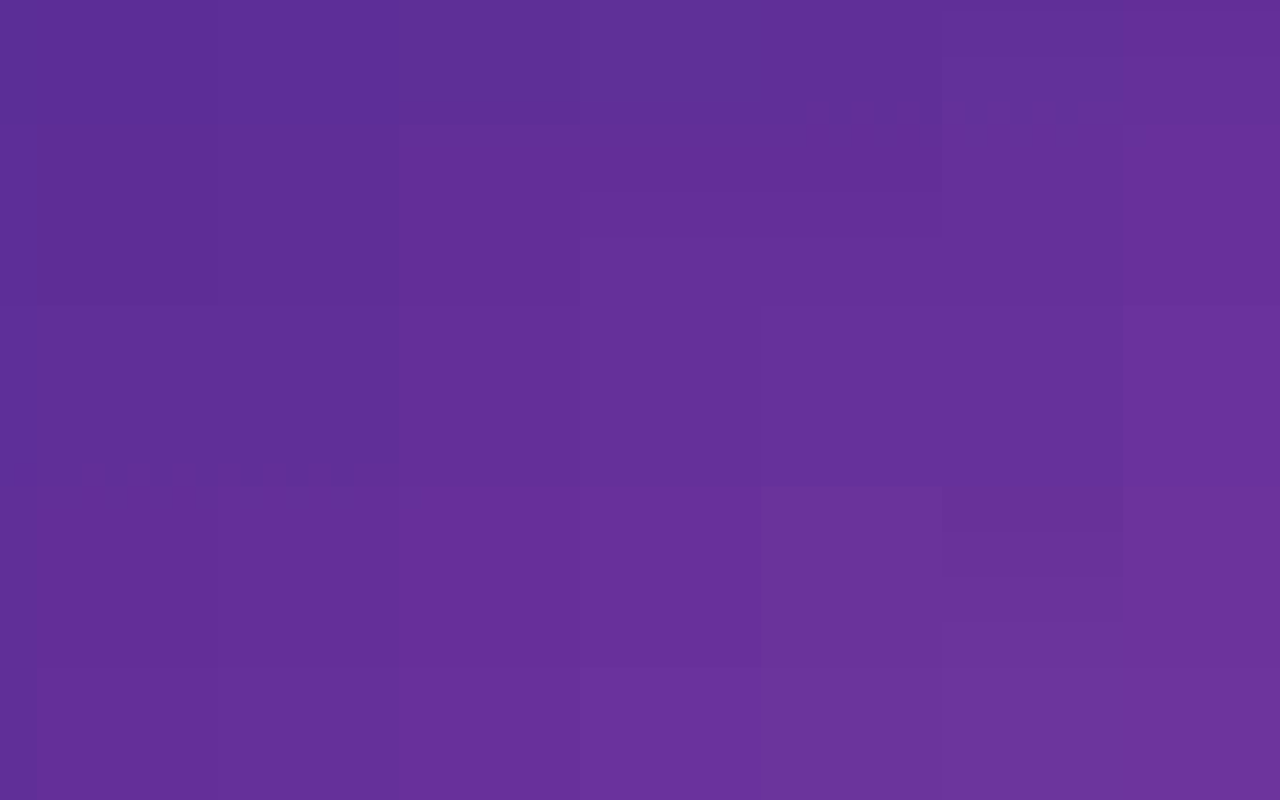
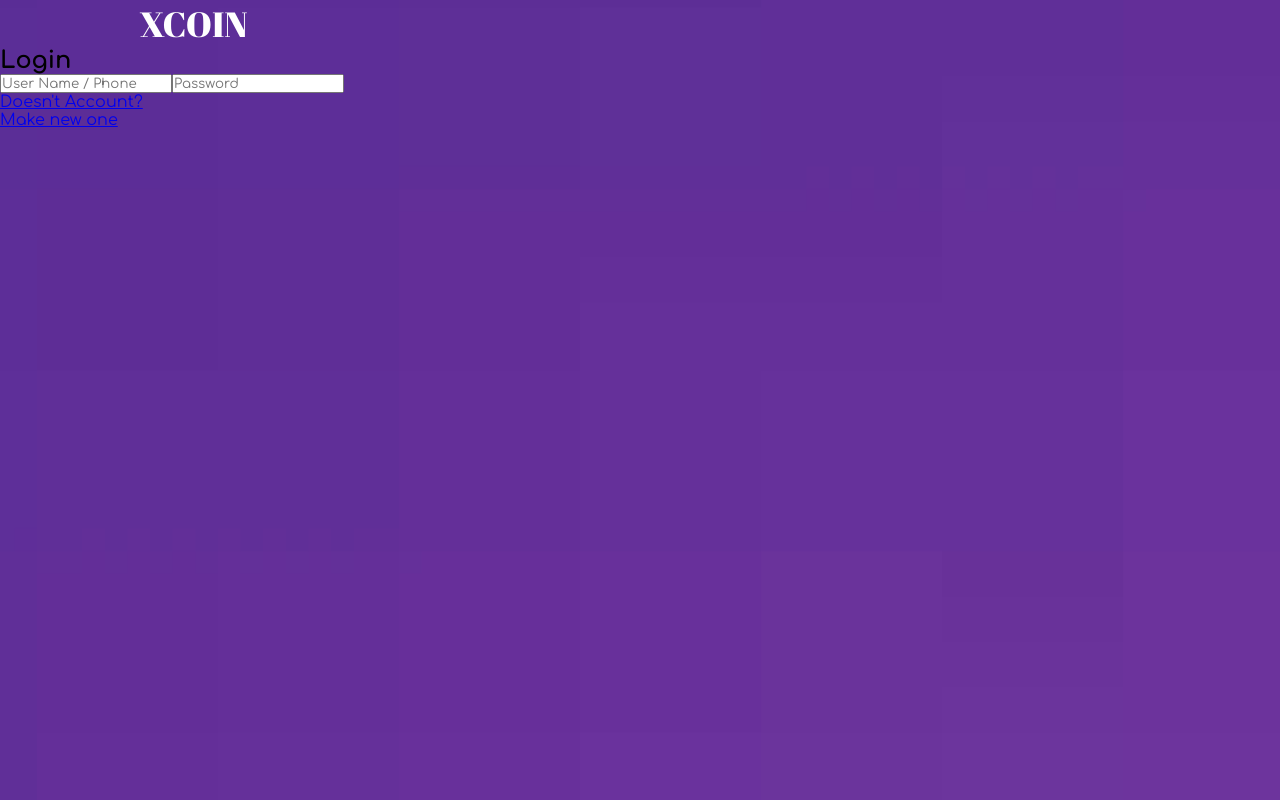
Before and after one commit to Lopsan03/BlockChainApp, a React (Create React App) app: page /LoginSignUp in a window 1280 px wide. Built offline with nearby package versions, Linux system fonts and the light colour scheme.

Commit message:
fredo godofredo2

```diff
--- a/src/Styles/Index/_navBar.scss
+++ b/src/Styles/Index/_navBar.scss
@@ -14,7 +14,7 @@
       .navbar-icon{
         color: #fff;
         font-size: 35px;
-        font-family: 'Abril Fatface', cursive;;
+        font-family: 'Abril Fatface', cursive;
       }
     }
 
--- a/src/Styles/LogInSignUp/_iconSelectionHeader.scss
+++ b/src/Styles/LogInSignUp/_iconSelectionHeader.scss
@@ -0,0 +1,16 @@
+.ls-navbar-section{
+  width: 100%;
+  height: auto;
+
+  .ls-navbar-container{
+    max-width: 1000px;
+    margin: 0 auto;
+
+    .ls-navbar-link{
+      color: #ffffff;
+      text-decoration: none;
+      font-family: 'Abril Fatface', cursive;
+      font-size: 35px;
+    }
+  }
+}
--- a/src/Styles/Styles.scss
+++ b/src/Styles/Styles.scss
@@ -2,6 +2,7 @@
 @import "./Index/indexHero";
 @import "./Index/indexAboutUs";
 @import "./Index/indexWhyXcoin";
+@import "./LogInSignUp/iconSelectionHeader";
 
 *{
   margin: 0;
--- a/src/components/LogInSignUp/IconSelectionHeader.js
+++ b/src/components/LogInSignUp/IconSelectionHeader.js
@@ -4,7 +4,7 @@ export const IconSelectionHeader = () =>{
     return(
         <section className={"ls-navbar-section"}>
             <article className={"ls-navbar-container"}>
-                <Link className={"ls-navbar-link"} to={"/"}><span></span></Link>
+                <Link className={"ls-navbar-link"} to={"/"}>XCOIN</Link>
             </article>
         </section>
     )
--- /dev/null
+++ b/src/components/LogInSignUp/LogIn/LoginSection.js
@@ -0,0 +1,18 @@
+import {Link} from "react-router-dom";
+
+export const LoginSection = () =>{
+    return(
+        <section>
+            <article>
+                <h2>Login</h2>
+                <div>
+                    <input placeholder={"User Name / Phone"} type={"text"}/>
+                    <input placeholder={"Password"} type={"password"}/>
+                </div>
+                <div>
+                    <Link to={"/"}>Doesn't Account?<br/> Make new one</Link>
+                </div>
+            </article>
+        </section>
+    )
+}
--- a/src/components/LogInSignUp/LogInSignUpScreen.js
+++ b/src/components/LogInSignUp/LogInSignUpScreen.js
@@ -1,9 +1,11 @@
 import {IconSelectionHeader} from "./IconSelectionHeader";
+import {LoginSection} from "./LogIn/LoginSection";
 
 export const LogInSignUpScreen = () =>{
     return(
         <>
             <IconSelectionHeader/>
+            <LoginSection/>
         </>
     )
 }
```
